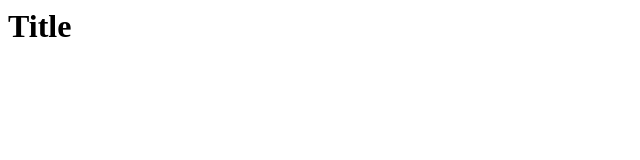
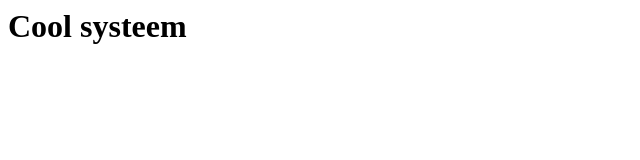
Before and after one commit to KeejOow/rdproject-demo, a plain HTML site: page index.html in a window 1280 px wide. Shown: the whole page, without its empty margins (0-640 px from the left). Drawn offline with Linux system fonts and the light colour scheme.

Commit message:
Initial web page finished

```diff
--- a/index.html
+++ b/index.html
@@ -1,5 +1,5 @@
 <html>
 	<body>
-		<h1>Title</h&>
+		<h1>Cool systeem</h&>
 	</body>
 </html>
```
